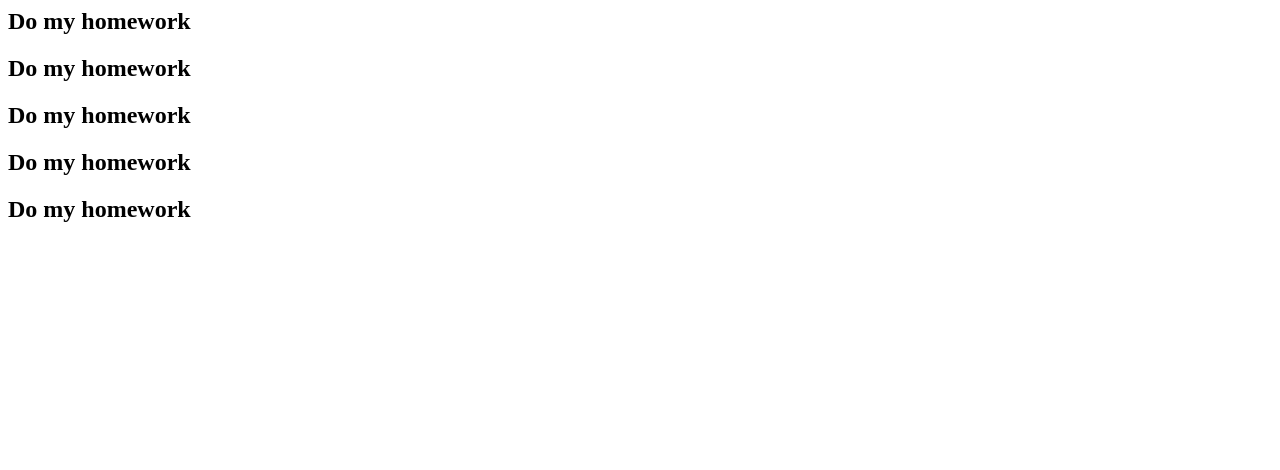
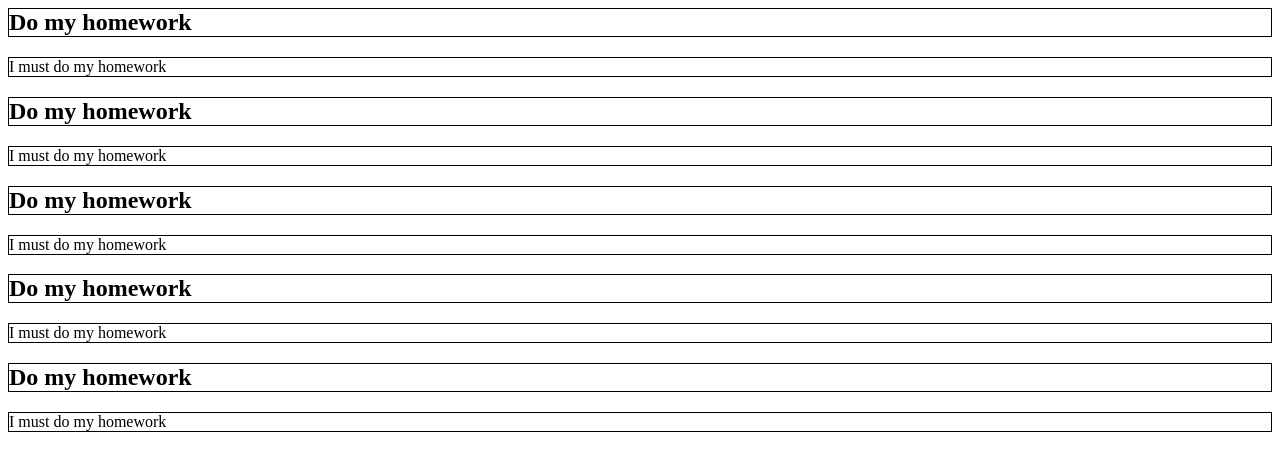
Before and after one commit to Nikitapundir/Todo_App, a plain HTML site: page index.html in a window 1280 px wide. Drawn offline with Linux system fonts and the light colour scheme.

Commit message:
Beautified

```diff
--- a/index.html
+++ b/index.html
@@ -2,14 +2,19 @@
 <head>
     <script type="text/javascript" src="angular.min.js"></script>
 	<script type="text/javascript" src="main.js"></script>
+<style>
+	h2,p{
+		border:1px solid black;
+	   }
+</style>
 </head>
 <body>
 
 	<div></div>
 	<div ng-controller="mainController">
-	<div ng-repeat="list in ListofTodos">
-	  <h2>{{list.title}}</h2>
-	  <p>{{list.detail}}</p>
-	</div>
+		<div ng-repeat="list in ListofTodos">
+			<h2>{{list.title}}</h2>
+			<p>{{list.details}}</p>
+		</div>
 </body>
 </html>
```
